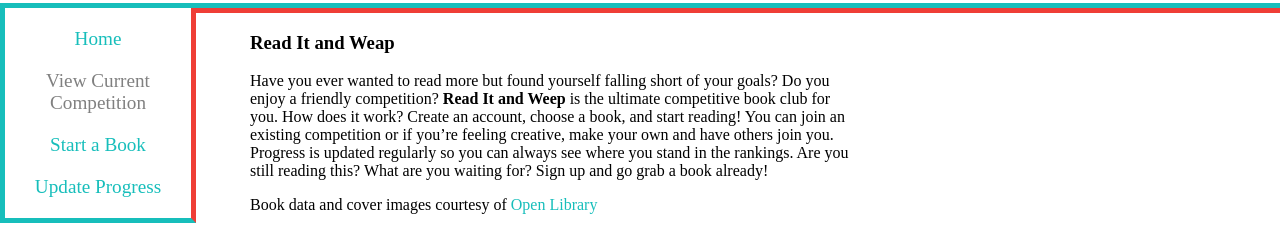
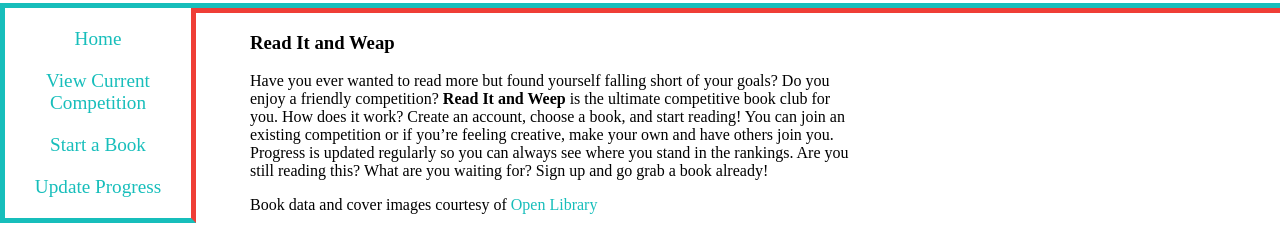
Before and after one commit to KmH210/book-club, a React (Create React App) app in the folder frontend/: page /current-competition in a window 1280 px wide. Shown: the part 145-370 px from the top of the page. Built offline with nearby package versions, Linux system fonts and the light colour scheme; no server answers; grey boxes are pictures that could not be loaded; a web font is replaced by a local one.

Commit message:
border bottom for selected link

```diff
--- a/frontend/src/App.css
+++ b/frontend/src/App.css
@@ -24,7 +24,7 @@
 }
 
 .selected{
-    color:gray;
+    border-bottom: black;
 }
 
 
```
